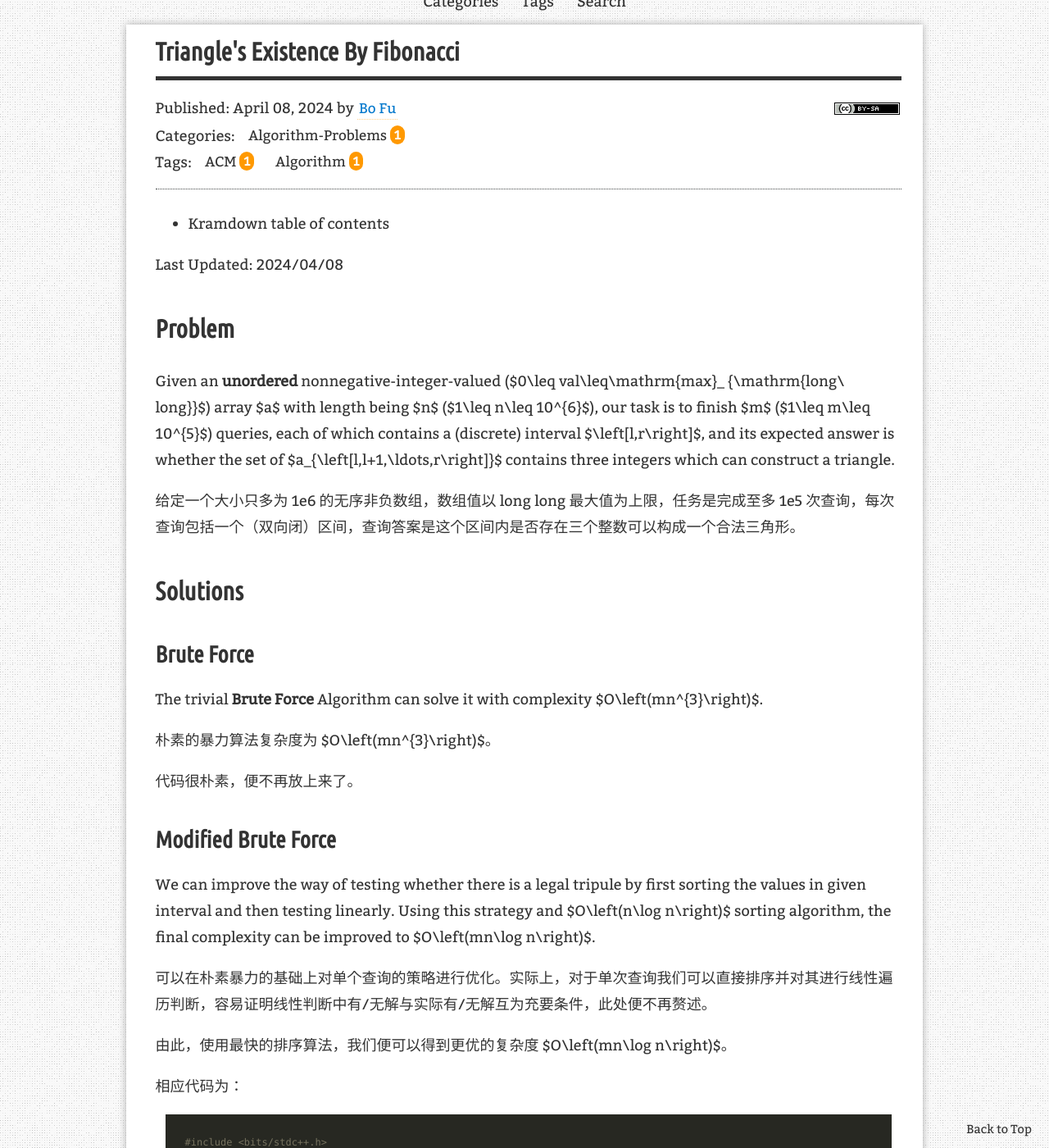
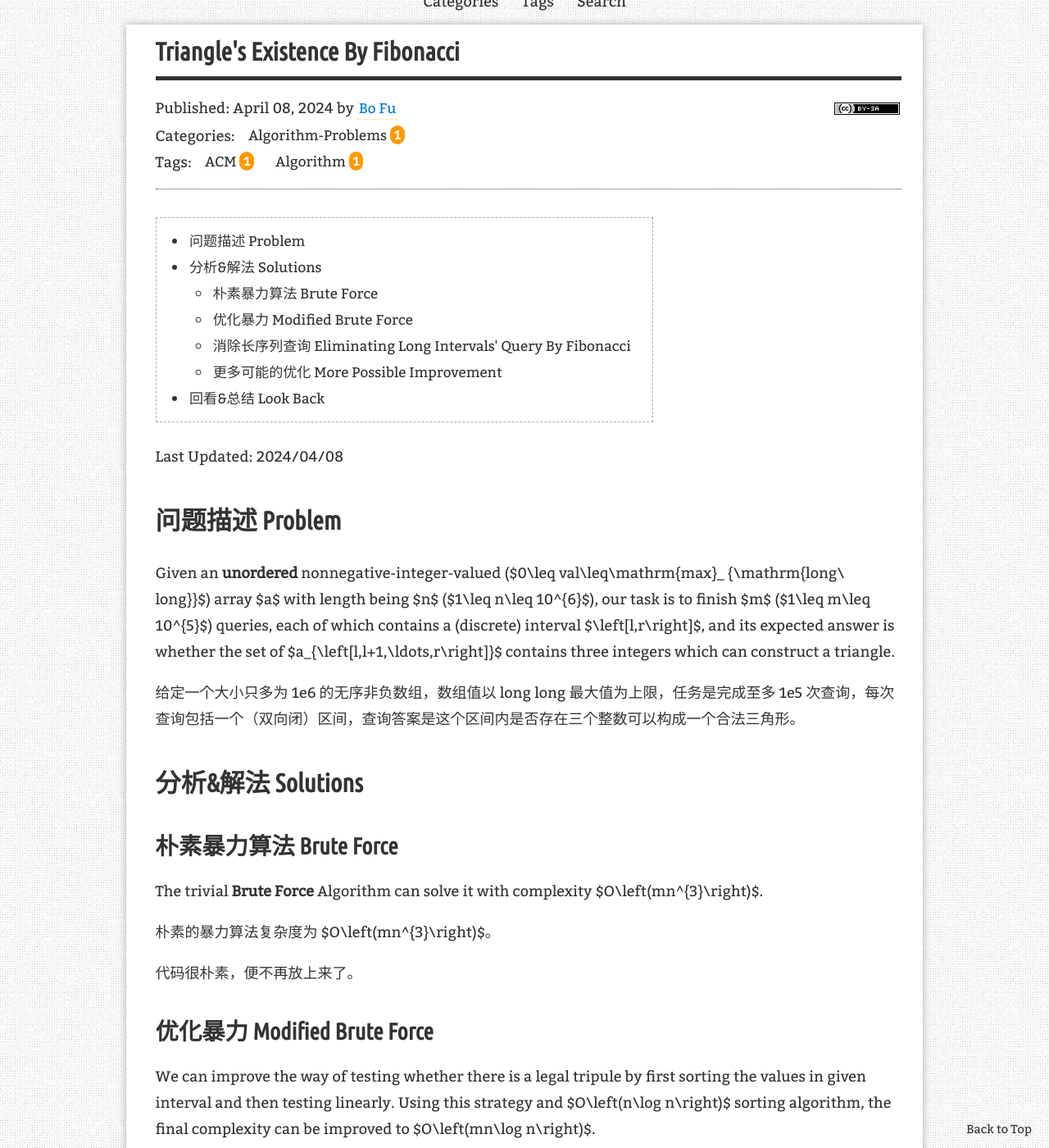
Before and after one commit to Mosms/Mologs, a Jekyll site: the page built from _posts/qsolv/2024-04-08-Fibonacci-Triangles.md, in a window 1280 px wide and 1400 px high, scrolled down 190 px. Shown: the whole window at 82% size. Built offline with Jekyll 4.4.1, drawn with Linux system fonts in a browser that asks for light colours; comment, search, counter and statistics services are not loaded; some of the changed text lies outside the part shown.

````diff
--- a/_posts/qsolv/2024-04-08-Fibonacci-Triangles.md
+++ b/_posts/qsolv/2024-04-08-Fibonacci-Triangles.md
@@ -8,19 +8,19 @@ redirect_from:
   - /QAsolv/fib-triangle/
 ---
 * Kramdown table of contents
-  {:toc .toc}
+{:toc .toc}
 
 Last Updated: 2024/04/08
 
-# Problem
+# 问题描述 Problem
 
 Given an **unordered** nonnegative-integer-valued ($0\leq val\leq\mathrm{max}_ {\mathrm{long\ long}}$) array $a$ with length being $n$ ($1\leq n\leq 10^{6}$), our task is to finish $m$ ($1\leq m\leq 10^{5}$) queries, each of which contains a (discrete) interval $\left[l,r\right]$, and its expected answer is whether the set of $a_{\left[l,l+1,\ldots,r\right]}$ contains three integers which can construct a triangle.
 
 给定一个大小只多为 1e6 的无序非负数组，数组值以 long long 最大值为上限，任务是完成至多 1e5 次查询，每次查询包括一个（双向闭）区间，查询答案是这个区间内是否存在三个整数可以构成一个合法三角形。
 
-# Solutions
+# 分析&解法 Solutions
 
-## Brute Force
+## 朴素暴力算法 Brute Force
 
 The trivial **Brute Force** Algorithm can solve it with complexity $O\left(mn^{3}\right)$.
 
@@ -28,7 +28,7 @@ The trivial **Brute Force** Algorithm can solve it with complexity $O\left(mn^{3
 
 代码很朴素，便不再放上来了。
 
-## Modified Brute Force
+## 优化暴力 Modified Brute Force
 
 We can improve the way of testing whether there is a legal tripule by first sorting the values in given interval and then testing linearly. Using this strategy and $O\left(n\log n\right)$ sorting algorithm, the final complexity can be improved to $O\left(mn\log n\right)$.
 
@@ -82,7 +82,7 @@ int main() {
 }
 ```
 
-## Eliminating Long Intervals' Query By Fibonacci
+## 消除长序列查询 Eliminating Long Intervals' Query By Fibonacci
 
 Then here comes the best part of my solution: we can obtain that when this interval of array has no 0, the probability that there is no solution will become (almost **exponentially**) smaller with the increasing of the interval's length.
 
@@ -192,13 +192,13 @@ int main() {
 }
 ```
 
-## More Possible Improvments
+## 更多可能的优化 More Possible Improvement
 
 这样的结果已经足够通过任何以 1s 为限的判题机，但是我们也可以思考是否可以有一些实现上的优化。
 
 我的想法是空间换时间，在每个索引记录最短的有合法解的序列右端，每次暴力都更新。但是实际上，这对复杂度以及运行时间几无提升，因此不再赘述。
 
-# Look Back
+# 回看&总结 Look Back
 
 这道题来自于某企业的机试题，同学在网上查不到于是来问，我一开始想的分块，慢慢地思路转变乃顺利解决。而后觉得这个思路很好，便写下这篇博客以记录，通过文字的方式写下来感觉思路更加清晰了，只能说这道题挺有迷惑性吧。
 
````
Also changed, not shown: _posts/RPR/2024-04-09-RPR-Calculus.md (renamed from _posts/pgrr/2024-04-09-RPR-Calculus.md, +1 -1 lines), _posts/RPR/2024-04-09-RPR-Cryptography.md (added, +60 -0 lines), _posts/booknotes/2023-10-14-mcmt-ch1-1.md (+1 -1 lines), _posts/hellogs/2023-10-14-Hello-Mologs.md (+6 -5 lines), _posts/RPR/2024-04-08-RPR-Intro.md (renamed from _posts/pgrr/2024-04-08-RPR-Intro.md).
